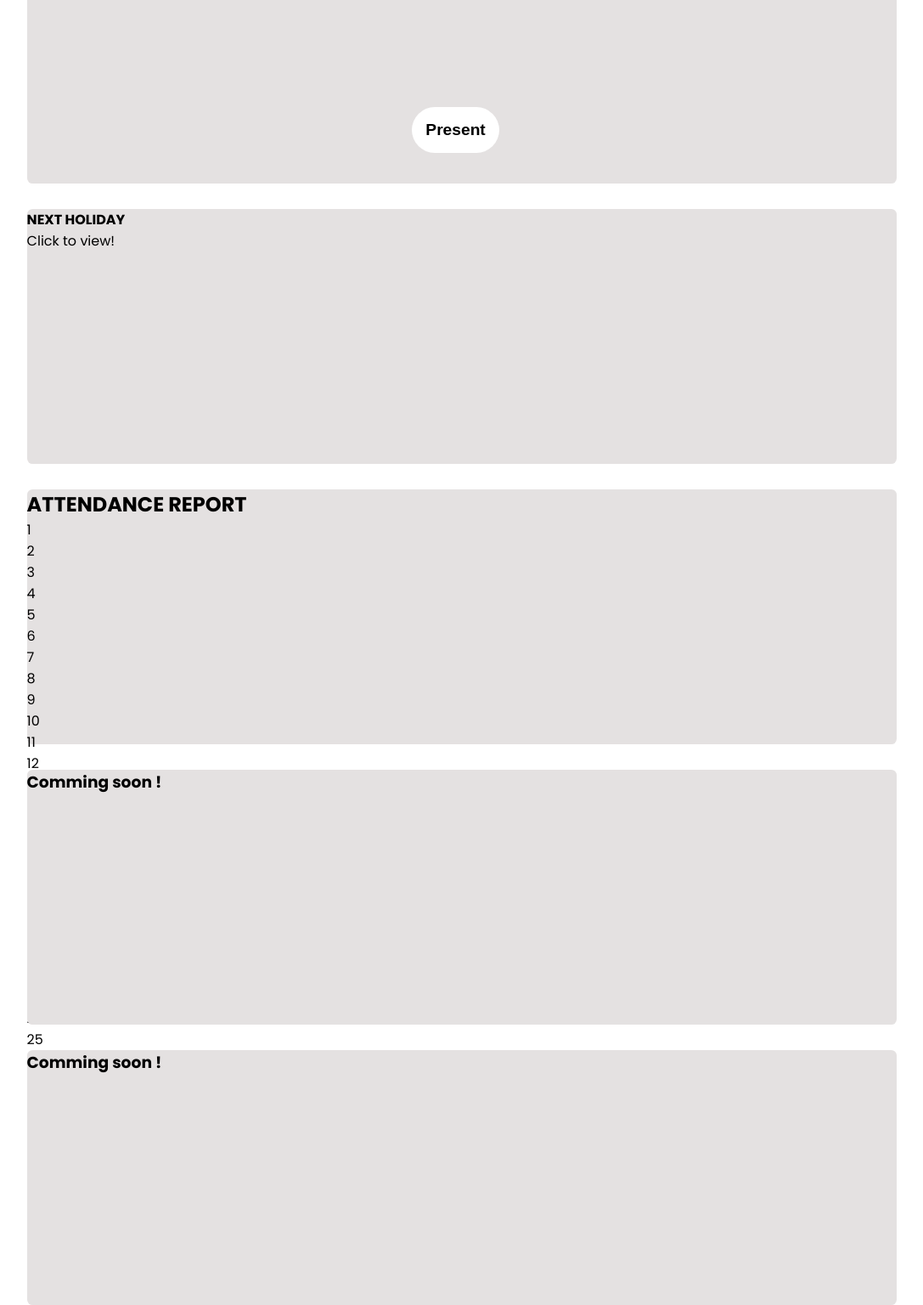
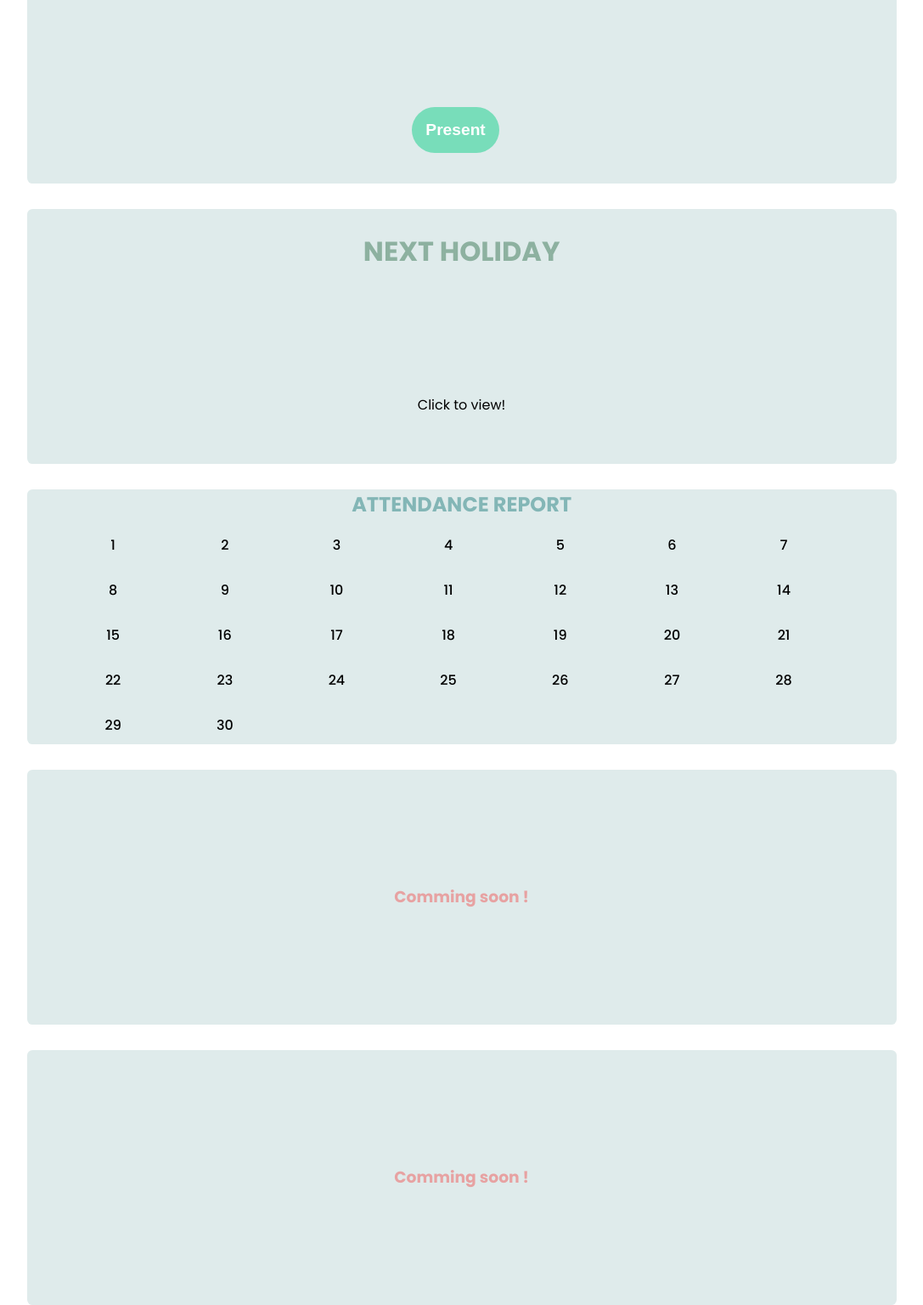
Before and after one commit to Ritiksharma0004/ATTENDANCE-_MANAGEMANT, a plain HTML site: page dashboard.html in a window 1280 px wide. Shown: the part 600-2136 px from the top of the page at 85% size, without its empty margins (122-1209 px from the left). Drawn offline with Linux system fonts and the light colour scheme.

Commit message:
Update dashboard.css

```diff
--- a/dashboard.css
+++ b/dashboard.css
@@ -252,7 +252,7 @@
  }
 
  .menu-header span {
-   font-size: 1rem;
+   font-size: 2rem;
    cursor: pointer;
  }
 
@@ -337,24 +337,29 @@
    position: relative;
    display: flex;
    flex-direction: column;
+   /* justify-content: space-around; */
    font-family: "Poppins", sans-serif;
-   background-color: rgb(2, 79, 100);
-   color: rgb(234, 222, 160);
-   text-transform: uppercase;
+   /* background-color: #bcd2d2; */
+   color: rgb(144, 189, 199);
+   /* text-transform: uppercase; */
  }
 
 
 
 
+ .card {
+  background-color: #DFEBEB;
+ }
+
  .main .day-month .first-section {
    position: relative;
-   top: 20%;
+   top: 10%;
    display: flex;
-   justify-content: space-evenly;
+   justify-content: space-around;
    align-items: center;
-   font-size: 1.3rem;
+   font-size: 1rem;
    /* color: rgb(83, 205, 195); */
-   color: white;
+   color: rgb(159, 208, 203);
  }
 
  .main .first-section #monthOfYear {
@@ -371,8 +376,8 @@
  .main .day-month #time {
    position: relative;
    text-align: center;
-   top: 50%;
-   font-size: 1.3rem;
+   top: 30%;
+   font-size: 2.3rem;
    /* color: rgb(61, 161, 198); */
  }
 
@@ -396,7 +401,7 @@
  .faculty-attendance h3 {
    font-size: 2rem;
    text-transform: uppercase;
-   background: linear-gradient( to right, #2a9aa2 ,#5bd3cb );
+   background: linear-gradient( to right, #8da4a6 ,#728785 );
    background-clip: text;
    -webkit-text-fill-color: transparent
  }
@@ -407,7 +412,8 @@
 
  .faculty-attendance .attend-btn button {
    position: relative;
-   background-color:  white;
+   /* background-color:  rgb(152, 206, 206); */
+   background-color: rgb(120, 221, 186);
    font-size: 1.2rem;
    border: none;
    border-radius: 1.8rem;
@@ -419,11 +425,11 @@
    cursor: pointer;
    letter-spacing: 1%;
    top: -23%;
+   color: white;
  }
 
  .faculty-attendance  #confirmation {
    position: relative;
-   /* background-color: rgb(116, 173, 187); */
    background-color: rgb(192, 216, 221);
    padding: 3%;
    color: green;
@@ -436,73 +442,88 @@
    transition: 2s;
  }
 
+ .faculty-over-attendance {
+  background-color: red;
+  color: white;
+ }
+
 
 
  ul {list-style-type: none;}
 
-
- .month {
-  padding: 70px 25px;
-  width: 100%;
-  background: #1abc9c;
-  text-align: center;
+ .c3  {
+  position: relative;
+  display: flex;
+  flex-direction: column;
+  justify-content: space-around;
+  align-items: center;
+  cursor: pointer;
+  background-color: #DFEBEB;
+  /* padding: 2%; */
 }
 
-.month ul {
-  margin: 0;
-  padding: 0;
+.c3 .next-holiday {
+  position: relative;
+  font: 600;
+  top: -10%;
+  font-size: 2rem;
+  color: rgb(141, 177, 160);
 }
 
-.month ul li {
-  color: white;
-  font-size: 20px;
-  text-transform: uppercase;
-  letter-spacing: 3px;
+
+ .c4 {
+  position: relative;
+  display: flex;
+  flex-direction: column;
+  justify-content: space-evenly;
+  align-items: center;
  }
 
-.month .prev {
-  float: left;
-  padding-top: 10px;
+ .c4 h2 {
+  position: relative;
+  color: rgb(131, 182, 182);
  }
 
-.month .next {
-  float: right;
-  padding-top: 10px;
+ .container {
+  position: relative;
+  display: grid;
+  grid-template-columns: repeat(7,2fr);
+  grid-template-rows: repeat(5,2fr);
+  width: 90%;
+  height: 100%;
  }
 
-.weekdays {
-  margin: 0;
-  padding: 10px 0;
-  background-color: #ddd;
+ .container .day {
+  position: relative;
+  /* background-color: rgb(255, 255, 255); */
+  /* color: rgb(193, 193, 193); */
+  width: 3rem;
+  font-weight: 500;
+  height: 3rem;
+  text-align: center;
+  padding: 10%;
+  border-radius: 50%;
+  top: 10%;
+  left: 20%;
  }
 
-.weekdays li {
-  display: inline-block;
-  width: 13.6%;
-  color: #666;
-  text-align: center;
+.present {
+  background-color: rgb(143, 241, 208);
+  color: white;
 }
 
-.days {
-  padding: 10px 0;
-  background: #eee;
-  margin: 0;
+.absent {
+  background-color: rgb(254, 116, 146);
+  color: white;
 }
 
-.days li {
-  list-style-type: none;
-  display: inline-block;
-  width: 13.6%;
-  text-align: center;
-  margin-bottom: 5px;
-  font-size:12px;
-  color: #777;
-}
 
-.days li .active {
-  padding: 5px;
-  background: #1abc9c;
-  color: white !important
+.c5, .c6{
+  position: relative;
+  display: flex;
+  justify-content: center;
+  align-items: center;
+  color: rgb(231, 162, 162);
 }
 
 
```
Lines whose indentation alone changed are shown as unchanged.
